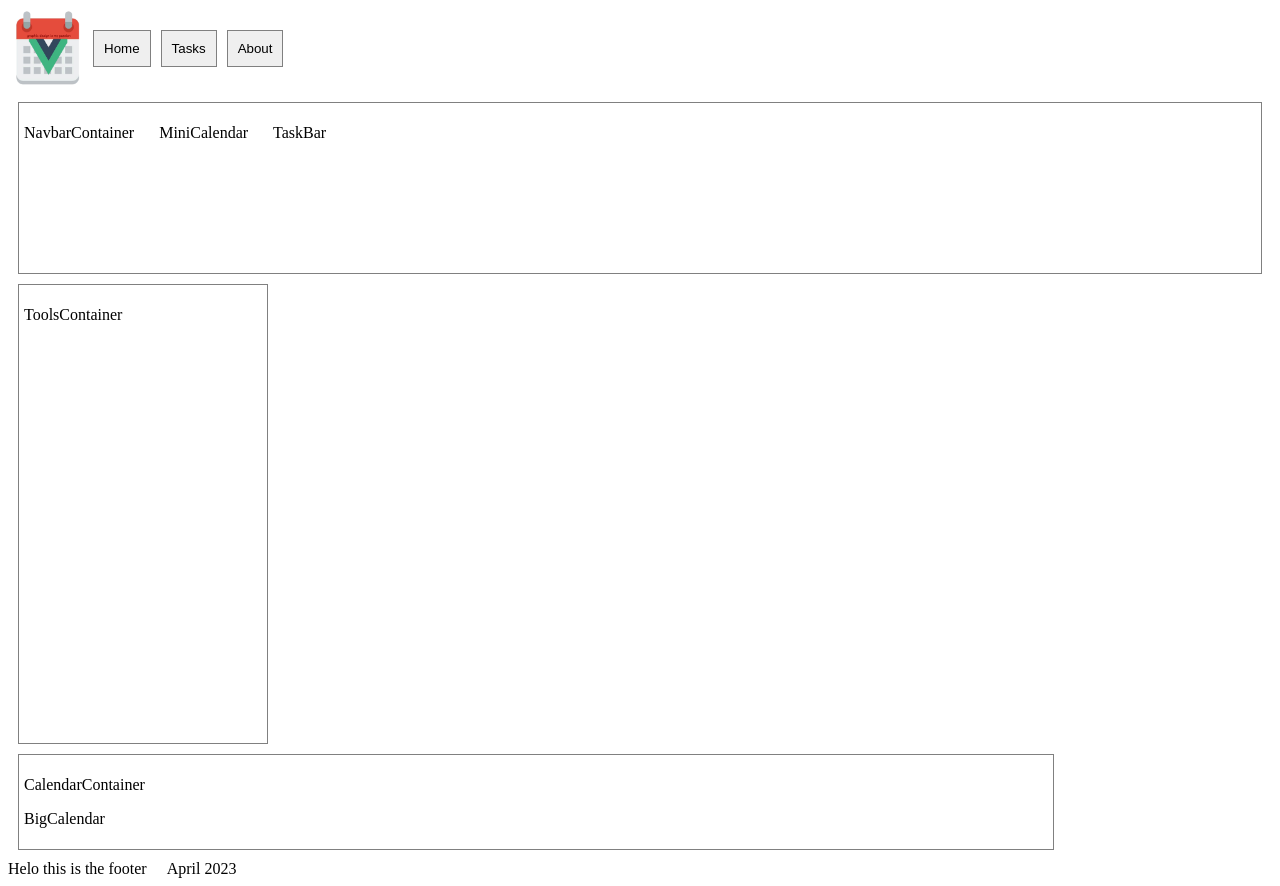
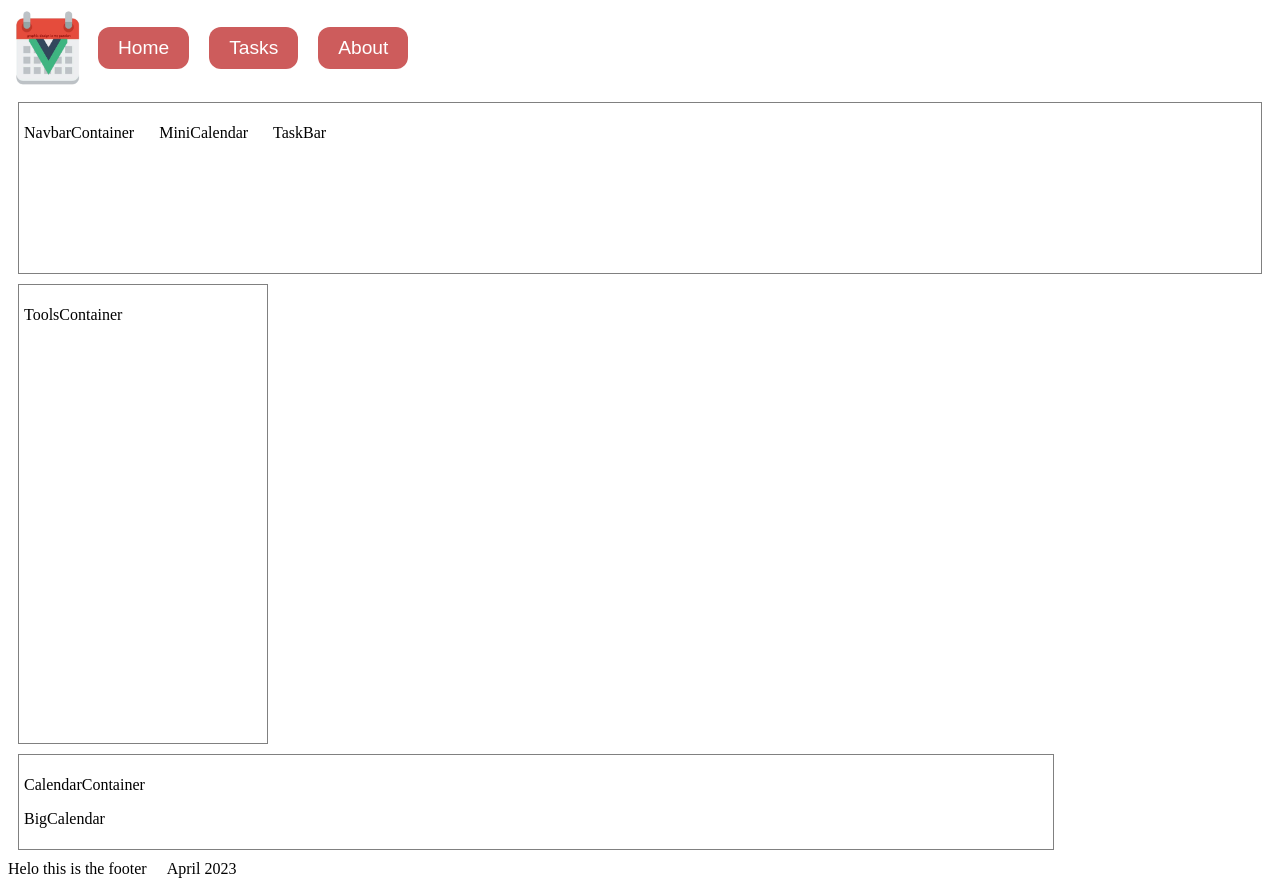
Before and after one commit to PerfectMach1ne/vCalendar__uni-se-prj, a Vue app in the folder vCalendar-frontend/: page / in a window 1280 px wide. Built offline with nearby package versions, Linux system fonts and the light colour scheme.

Commit message:
feat: Style router class buttons

```diff
--- a/vCalendar-frontend/src/App.vue
+++ b/vCalendar-frontend/src/App.vue
@@ -61,8 +61,22 @@ img:hover {
 }
 
 .router {
-  margin: 5px;
+  margin: 10px;
   border: 1px solid gray;
-  padding: 10px;
+  padding: 10px 20px;
+  border: none;
+  border-radius: 12px;
+  background-color: indianred;
+  font-size: 1.2rem;
+  color: #fff;
+}
+
+.router:hover {
+  background-color: tomato;
+  transition: all 0.3s ease;
+}
+
+.router:not(:hover) {
+  transition: all 0.3s ease;
 }
 </style>
```
